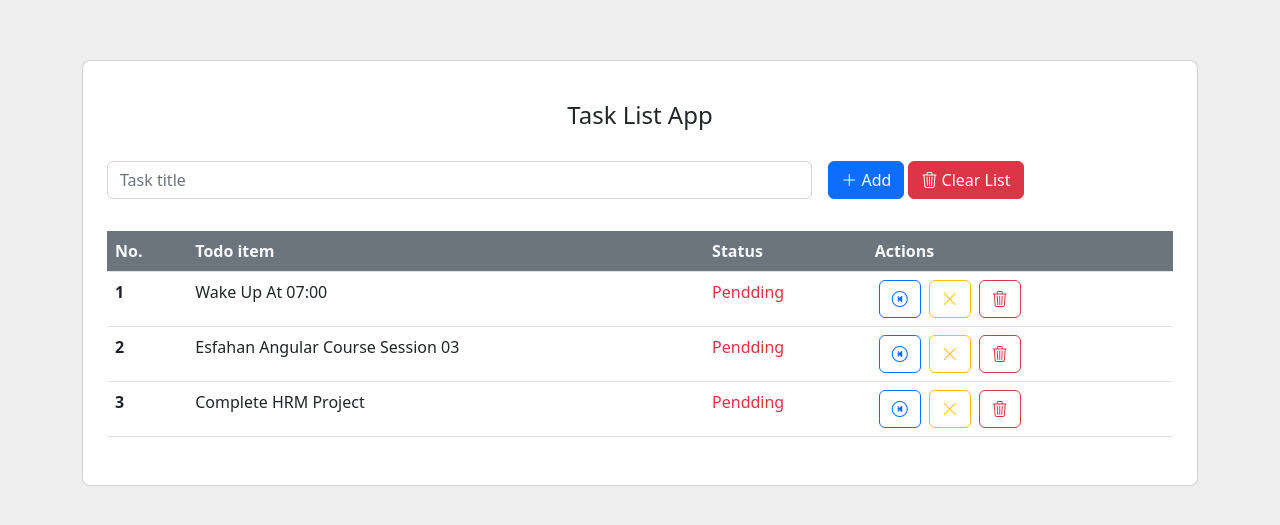
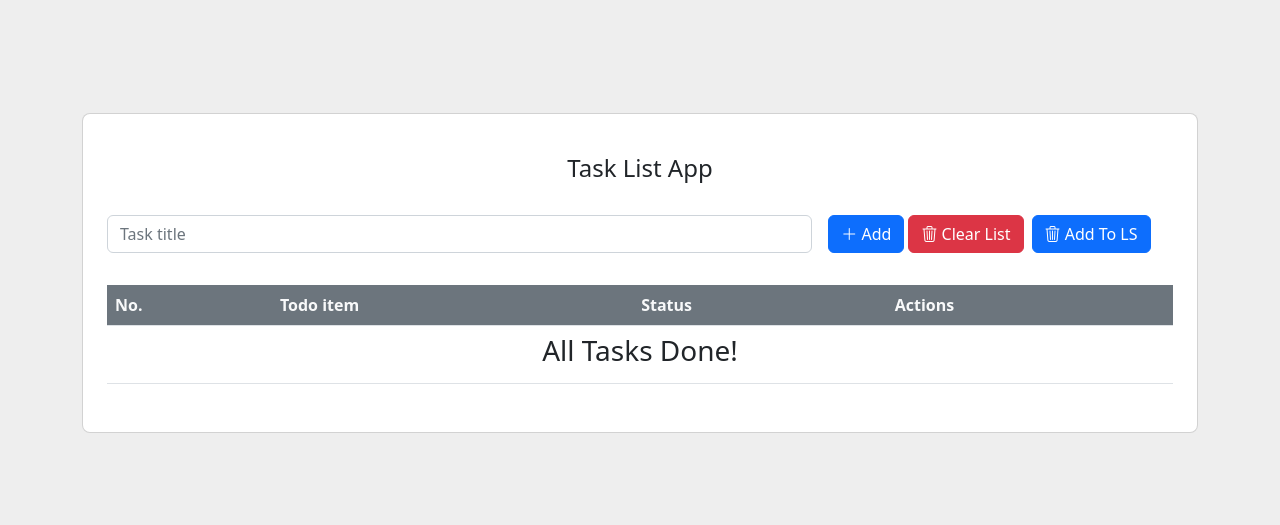
Before and after one commit to HosseinAbbasabadi/Esfahan_Angular_Session02, an Angular app: page / in a window 1280 px wide. Shown: the part 127-652 px from the top of the page. Built offline with nearby package versions, Linux system fonts and the light colour scheme.

Commit message:
local storage added.

```diff
--- a/src/app/app.component.ts
+++ b/src/app/app.component.ts
@@ -2,8 +2,8 @@ import { Component, ViewChild } from '@angular/core';
 import { NgClass, NgFor, NgIf, NgSwitch, NgSwitchCase, NgSwitchDefault } from '@angular/common';
 import { FormsModule } from '@angular/forms';
 import { IconButtonComponent } from './icon-button/icon-button.component';
-import { TaskTableComponent } from "./task-table/task-table.component";
-import { TaskFormComponent } from "./task-form/task-form.component";
+import { TaskTableComponent } from "./task/task-table/task-table.component";
+import { TaskFormComponent } from "./task/task-form/task-form.component";
 
 @Component({
   selector: 'app-root',
--- a/src/app/task.service.ts
+++ /dev/null
@@ -1,63 +0,0 @@
-import { Injectable } from '@angular/core';
-import { Task } from './Task';
-
-@Injectable({
-  providedIn: 'root' // Singleton
-})
-export class TaskService {
-
-  tasks: Task[] = []
-
-  constructor() {
-    this.tasks = this.initList()
-  }
-
-  initList(): Task[] {
-    return [
-      {
-        id: 1,
-        title: 'Wake Up At 07:00',
-        status: 1
-      },
-      {
-        id: 2,
-        title: 'Esfahan Angular Course Session 03',
-        status: 1
-      },
-      {
-        id: 3,
-        title: 'Complete HRM Project',
-        status: 1
-      }
-    ]
-  }
-
-  list() {
-    return this.tasks
-  }
-
-  add(task: Task) {
-    this.tasks.push(task)
-  }
-
-  find(id: number) {
-    return this.tasks.find(x => x.id == id)
-  }
-
-  findBy(title: string) {
-    return this.tasks.find(x => x.title == title)
-  }
-
-  length() {
-    return this.tasks.length
-  }
-
-  delete(task: Task) {
-    const index = this.tasks.indexOf(task)
-    this.tasks.splice(index, 1)
-  }
-
-  deleteAll() {
-    this.tasks = []
-  }
-}
--- a/src/app/task-form/task-form.component.html
+++ b/src/app/task/task-form/task-form.component.html
@@ -8,7 +8,9 @@
 
     <div class="col-4 btn-group">
         <app-icon-button label="Add" icon="plus-lg" (clicked)="addTask($event)"></app-icon-button>
-        <app-icon-button label="Clear List" color="danger" icon="trash3" customClass=" mx-1"
+        <app-icon-button label="Clear List" color="danger" icon="trash3" customClass="mx-1"
             (clicked)="deleteAll()"></app-icon-button>
+        <app-icon-button label="Add To LS" color="primary" icon="trash3" customClass="mx-1"
+            (clicked)="addToLocalStorage()"></app-icon-button>
     </div>
 </div>
--- a/src/app/task-form/task-form.component.ts
+++ b/src/app/task/task-form/task-form.component.ts
@@ -1,8 +1,8 @@
 import { Component, EventEmitter, Input, Output } from '@angular/core';
-import { IconButtonComponent } from "../icon-button/icon-button.component";
+import { IconButtonComponent } from "../../icon-button/icon-button.component";
 import { FormsModule } from '@angular/forms';
 import { Task } from '../Task';
-import { HasPermissionDirective } from '../has-permission.directive';
+import { HasPermissionDirective } from '../../has-permission.directive';
 import { TaskService } from '../task.service';
 
 @Component({
@@ -51,4 +51,9 @@ export class TaskFormComponent {
     this.taskService.deleteAll()
     this.onDeleteAllClicked.emit()
   }
+
+  addToLocalStorage() {
+    const name = 'hossein'
+    localStorage.setItem('name', name)
+  }
 }
--- /dev/null
+++ b/src/app/task/task.service.ts
@@ -0,0 +1,72 @@
+import { Injectable } from '@angular/core';
+import { Task } from './Task';
+
+@Injectable({
+  providedIn: 'root' // Singleton
+})
+export class TaskService {
+
+  private tasks: Task[] = []
+  private lsName = 'tasks'
+
+  constructor() {
+    this.tasks = this.initList()
+  }
+
+  initList(): Task[] {
+    // return [
+    //   {
+    //     id: 1,
+    //     title: 'Wake Up At 07:00',
+    //     status: 1
+    //   },
+    //   {
+    //     id: 2,
+    //     title: 'Esfahan Angular Course Session 03',
+    //     status: 1
+    //   },
+    //   {
+    //     id: 3,
+    //     title: 'Complete HRM Project',
+    //     status: 1
+    //   }
+    // ]
+
+    const list = JSON.parse(localStorage.getItem(this.lsName))
+    if (!list) return []
+
+    return list
+  }
+
+  list() {
+    return this.tasks
+  }
+
+  add(task: Task) {
+    this.tasks.push(task)
+    localStorage.setItem(this.lsName, JSON.stringify(this.tasks))
+  }
+
+  find(id: number) {
+    return this.tasks.find(x => x.id == id)
+  }
+
+  findBy(title: string) {
+    return this.tasks.find(x => x.title == title)
+  }
+
+  length() {
+    return this.tasks.length
+  }
+
+  delete(task: Task) {
+    const index = this.tasks.indexOf(task)
+    this.tasks.splice(index, 1)
+    localStorage.setItem(this.lsName, JSON.stringify(this.tasks))
+  }
+
+  deleteAll() {
+    localStorage.removeItem(this.lsName)
+    this.tasks = []
+  }
+}
```
Also changed, not shown: src/app/task/task-table/task-table.component.ts (renamed from src/app/task-table/task-table.component.ts, +4 -4 lines), src/app/task/Task.ts (renamed from src/app/Task.ts), src/app/task/task-table/task-table.component.html (renamed from src/app/task-table/task-table.component.html).
